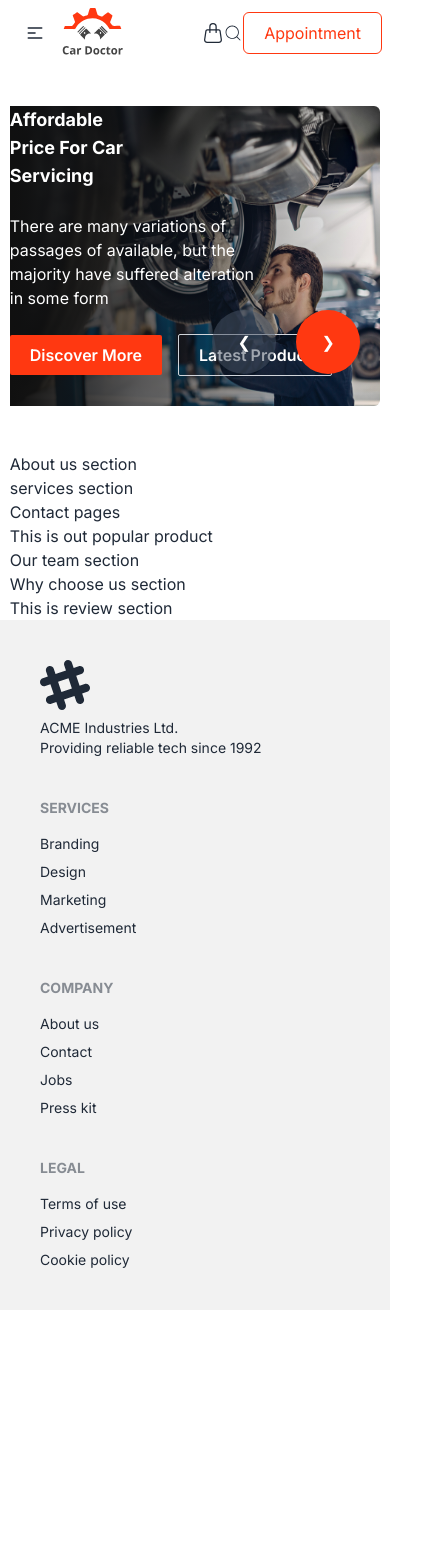
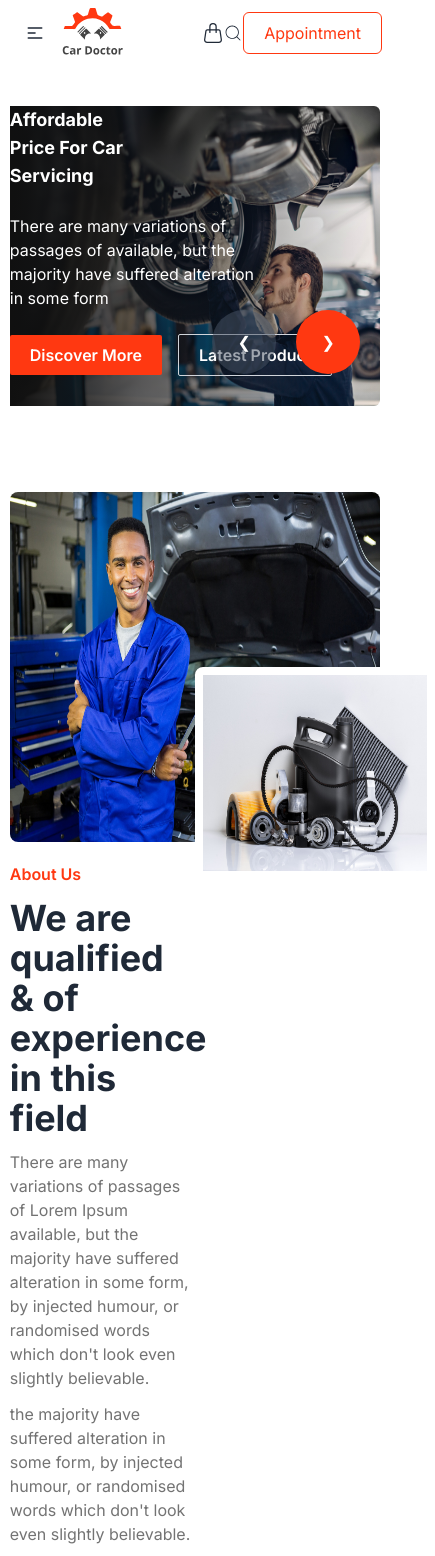
Before and after one commit to Shahadat-BD/car-doctor-client-side, a React (Vite) app: page / in a window 390 px wide. Shown: the top 1556 px of the page, 435 px wide, since content can reach past the window. Before the commit the page ends 1310 px from the top, so only its background shows below. Built offline with nearby package versions, Linux system fonts and the light colour scheme.

Commit message:
about us section complete without responsive

```diff
--- a/src/Pages/AboutUs/AboutUs.jsx
+++ b/src/Pages/AboutUs/AboutUs.jsx
@@ -1,11 +1,33 @@
-import React from 'react';
-
+import React from "react";
+import about_1 from "../../assets/images/about_us/person.jpg"
+import about_2 from "../../assets/images/about_us/parts.jpg"
 const AboutUs = () => {
-    return (
-        <div>
-            <h1>About us section </h1>
+  return (
+    <div className="my-20 ">
+      <div className="flex lg:flex-row flex-col justify-around gap-5">
+        <div className="relative">
+        <img className="w-[400px] h-[350px] rounded-lg" src={about_1} alt="" srcset="" />
+        <img className="w-[240px] h-[212px]  border-8 border-white rounded-lg absolute top-1/2 left-1/2" src={about_2} alt="" srcset="" />
         </div>
-    );
+        <div className="w-1/2">
+          <h3 className="text-[#FF3811] font-semibold text-md">About Us</h3>
+          <h5 className="text-4xl lg:w-1/2 font-bold my-3">We are qualified & of experience in this field</h5>
+          <p className="text-[#737373] font-normal lg:w-4/5">
+            There are many variations of passages of Lorem Ipsum available, but
+            the majority have suffered alteration in some form, by injected
+            humour, or randomised words which don't look even slightly
+            believable.{" "}
+          </p>
+          <p className="text-[#737373] font-normal lg:w-4/5 my-3">
+            the majority have suffered alteration in some form, by injected
+            humour, or randomised words which don't look even slightly
+            believable.{" "}
+          </p>
+          <button className="bg-[#FF3811] text-white px-4 py-2 rounded-md font-semibold">Get More Info</button>
+        </div>
+      </div>
+    </div>
+  );
 };
 
 export default AboutUs;
```
